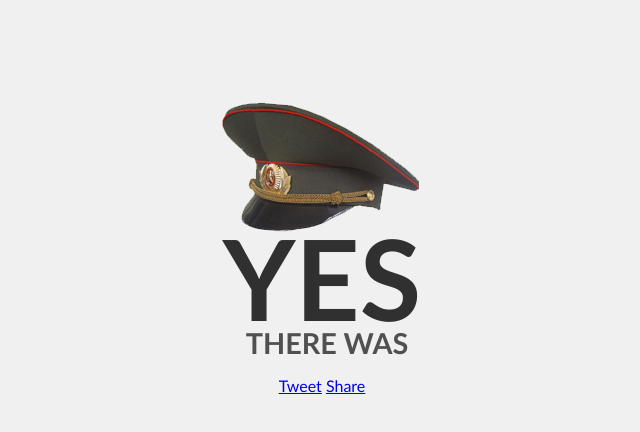
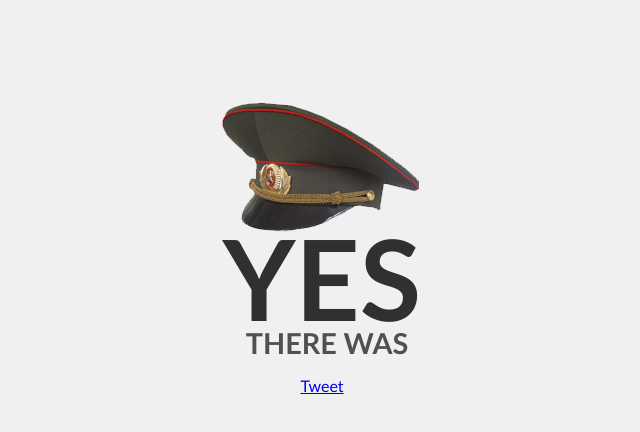
Before and after one commit to wasthereacoupinegypt/wasthereacoupinegypt.github.io, a website: page index.html in a window 1280 px wide. Shown: the full height of the page, 318-958 px from the left. Drawn offline with Linux system fonts and the light colour scheme.

Commit message:
FB like instead of share

```diff
--- a/index.html
+++ b/index.html
@@ -38,8 +38,7 @@
 				<a href="https://twitter.com/share" class="twitter-share-button" data-url="http://WasThereACoupInEgypt.com" data-text="Was there a coup in Egypt?">Tweet</a>
 
 				<!-- Facebook button -->
-<a name="fb_share" type="button_count" href="http://www.facebook.com/sharer.php">Share</a>
-<script src="http://static.ak.fbcdn.net/connect.php/js/FB.Share" type="text/javascript"></script>
+				<div class="fb-like" data-href="http://developers.facebook.com/docs/reference/plugins/like" data-width="450" data-show-faces="true" data-send="true"></div>
 	 	</div>
 
 
```
